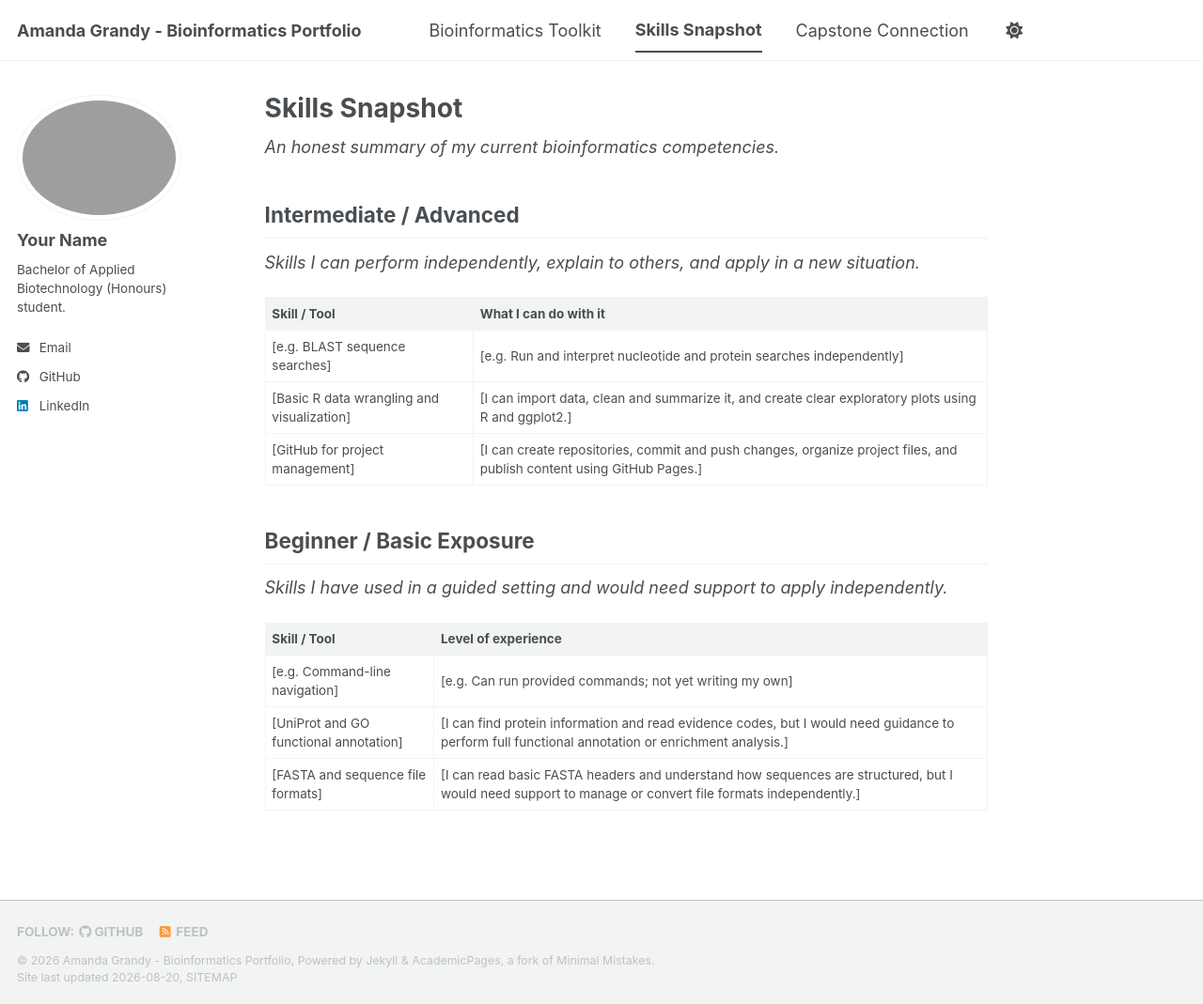
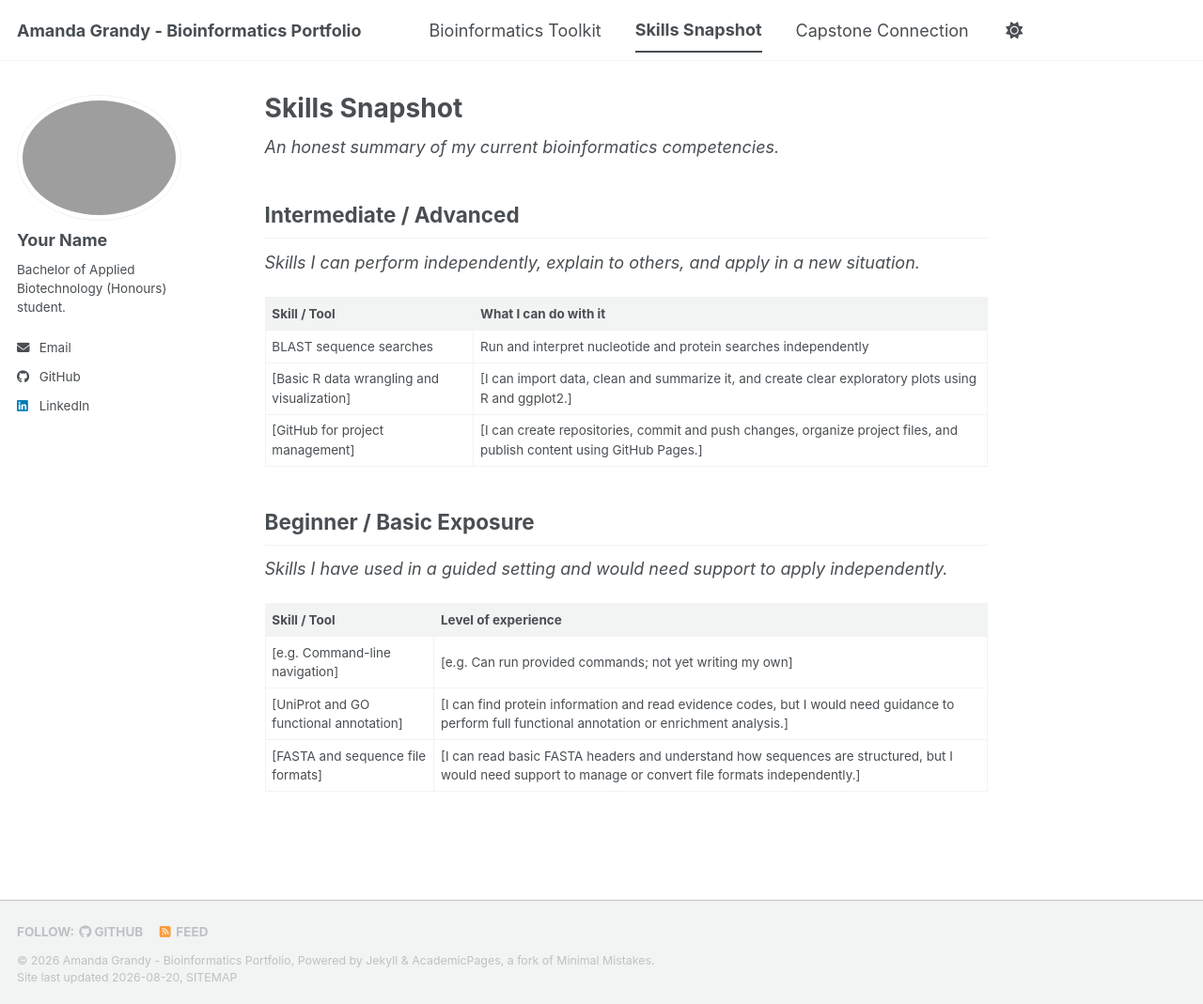
Before and after one commit to amandaegrandy-lamothe/biot74000-portfolio, a Jekyll site: the page built from _pages/skills.md, in a window 1280 px wide and 1069 px high. Shown: the whole window at 94% size. Built offline with Jekyll 4.4.1, drawn with Linux system fonts in a browser that asks for light colours; a script bundle is joined from its source files by our own code; library files that are not in the unit come from our copies.

```diff
--- a/_pages/skills.md
+++ b/_pages/skills.md
@@ -12,7 +12,7 @@ _Skills I can perform independently, explain to others, and apply in a new situa
 
 | Skill / Tool | What I can do with it |
 |---|---|
-| [e.g. BLAST sequence searches] | [e.g. Run and interpret nucleotide and protein searches independently] |
+| BLAST sequence searches | Run and interpret nucleotide and protein searches independently |
 | [Basic R data wrangling and visualization] | [I can import data, clean and summarize it, and create clear exploratory plots using R and ggplot2.] |
 | [GitHub for project management] | [I can create repositories, commit and push changes, organize project files, and publish content using GitHub Pages.] |
 
```
